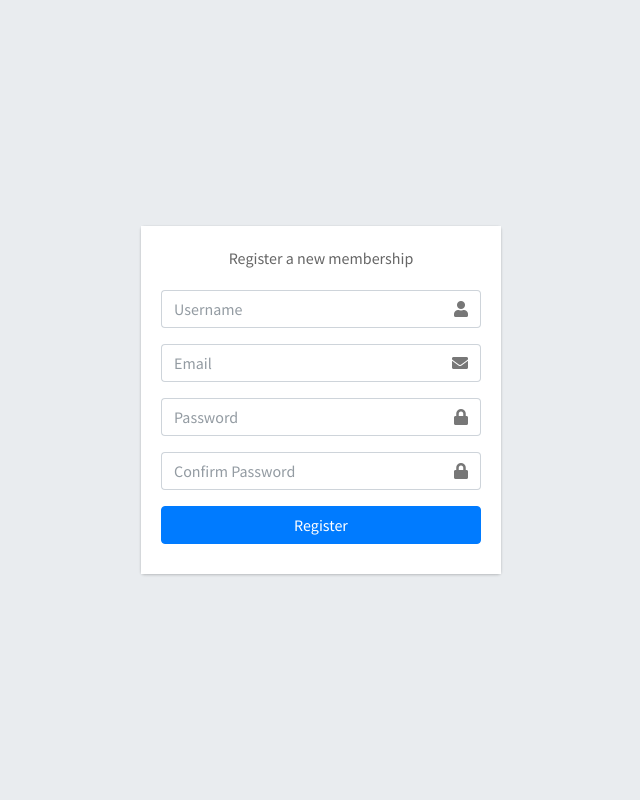
After one commit to funanzaa/ProjectWebExport11667, a Flask app: page /register in a window 1280 px wide. The commit adds this page. Shown: the whole page, without its empty margins (319-959 px from the left). Run offline with Flask 2, Linux system fonts and the light colour scheme; some libraries are stand-ins or nearby versions.

Commit message:
test form login , add alert

```diff
--- a/flaskApp/__init__.py
+++ b/flaskApp/__init__.py
@@ -1,11 +1,17 @@
 from flask import Flask
 from flask_sqlalchemy import SQLAlchemy
+from flask_bcrypt import Bcrypt
+# from flask_login import LoginManager
+
 
 app = Flask(__name__)
 app.config['SECRET_KEY'] = '5791628bb0b13ce0c676dfde280ba245'
 app.config['SQLALCHEMY_DATABASE_URI'] = 'postgresql://postgres:postgres@localhost/imed_db'
 
 db = SQLAlchemy(app)
+bcrypt = Bcrypt(app)
+# login_manager = LoginManager(app)
+
 
 
 from flaskApp import routes
--- a/flaskApp/forms.py
+++ b/flaskApp/forms.py
@@ -4,9 +4,18 @@ from wtforms.validators import DataRequired, Length, Email, EqualTo
 
 
 
+class RegistrationForm(FlaskForm):
+    username = StringField('Username:', validators=[DataRequired(), Length(min=2, max=20)], render_kw={"placeholder": "Username"})
+    email = StringField('Email:',
+                        validators=[DataRequired(), Email()], render_kw={"placeholder": "Email"})
+    password = PasswordField('Password', validators=[DataRequired()], render_kw={"placeholder": "Password"})
+    confirm_password = PasswordField('Confirm Password',
+                                     validators=[DataRequired(), EqualTo('password')], render_kw={"placeholder": "Confirm Password"})
+    submit = SubmitField('Register')
+
+
 class LoginForm(FlaskForm):
-    username = StringField('Username',
-                           validators=[DataRequired(), Length(min=2, max=20)],render_kw={"placeholder": "username"})
-    password = PasswordField('Password',
-                            validators=[DataRequired()],render_kw={"placeholder": "password"})
+    username = StringField('Username', validators=[DataRequired()], render_kw= {"placeholder": "Username"})
+    password = PasswordField('Password', validators=[DataRequired()] , render_kw= {"placeholder": "Password"})
+    remember = BooleanField('Remember Me')
     submit = SubmitField('Login')
--- a/flaskApp/routes.py
+++ b/flaskApp/routes.py
@@ -1,7 +1,6 @@
 from flask import render_template, url_for, flash, redirect, request, abort, jsonify, make_response
-from flaskApp.forms import  LoginForm
-from flaskApp import app
-from flaskApp.models import Student
+from flaskApp.forms import  LoginForm, RegistrationForm
+from flaskApp import app, db, bcrypt
 from flaskApp.database import Database
 # import psycopg2
 # import psycopg2.extras
@@ -27,18 +26,26 @@ posts = [
 def home():
     return render_template('home.html',title='Home' , posts=posts)
 
-
 @app.route("/", methods=['GET', 'POST'])
 @app.route("/login", methods=['GET', 'POST'])
 def login():
     form = LoginForm()
     if form.validate_on_submit():
         if form.username.data == 'admin' and form.password.data == 'demo':
-            # flash('You have been logged in!', 'success')
+            flash('You have been logged in!', 'success')
             return redirect(url_for('home'))
         else:
-            pass
+            flash('Login Unsuccessful. Please check username and password', 'danger')
     return render_template('login.html', title='Login', form=form)
+
+
+@app.route("/register", methods=['GET', 'POST'])
+def register():
+    form = RegistrationForm()
+    if form.validate_on_submit():
+        flash(f'Account created for {form.username.data}!','success')
+        return redirect(url_for('home'))
+    return render_template('register.html', title='Register', form= form)
 
 # HighCost
 @app.route("/highCost" , methods=['GET', 'POST'])
--- /dev/null
+++ b/flaskApp/templates/register.html
@@ -0,0 +1,118 @@
+<!DOCTYPE html>
+<html>
+<head>
+  <meta charset="utf-8">
+  <meta http-equiv="X-UA-Compatible" content="IE=edge">
+  <title>Export16File  | Log in</title>
+  <!-- Tell the browser to be responsive to screen width -->
+  <meta name="viewport" content="width=device-width, initial-scale=1">
+
+  <!-- Font Awesome -->
+  <link rel="stylesheet" href="{{ url_for('static', filename='plugins/fontawesome-free/css/all.min.css') }}">
+  <!-- Ionicons -->
+  <link rel="stylesheet" href="https://code.ionicframework.com/ionicons/2.0.1/css/ionicons.min.css">
+  <!-- icheck bootstrap -->
+  <link rel="stylesheet" href="{{ url_for('static', filename='plugins/icheck-bootstrap/icheck-bootstrap.min.css') }}">
+  <!-- Theme style -->
+  <link rel="stylesheet" href="{{ url_for('static', filename='dist/css/adminlte.min.css') }}">
+  <!-- Google Font: Source Sans Pro -->
+  <link href="https://fonts.googleapis.com/css?family=Source+Sans+Pro:300,400,400i,700" rel="stylesheet">
+</head>
+<body class="hold-transition login-page">
+<div class="login-box">
+  <!-- <div class="login-logo">
+    <b>Staff</b>Login</a>
+  </div> -->
+  <!-- /.login-logo -->
+  <div class="card">
+    <div class="card-body register-card-body">
+      <p class="login-box-msg">Register a new membership</p>
+
+      <form action="" method="POST">
+        {{ form.hidden_tag() }}
+        <div class="input-group mb-3">
+
+          {% if form.username.errors %}
+              {{ form.username(class="form-control is-invalid") }}
+              {% for error in form.username.errors %}
+                <span id="exampleInputEmail1-error" class="error invalid-feedback">{{ error }}</span>
+              {% endfor %}
+          {% else %}
+              {{ form.username(class="form-control") }}
+          {% endif %}
+
+          <div class="input-group-append">
+            <div class="input-group-text">
+              <span class="fas fa-user"></span>
+            </div>
+          </div>
+        </div>
+        <div class="input-group mb-3">
+          {% if form.email.errors %}
+              {{ form.email(class="form-control is-invalid") }}
+              {% for error in form.email.errors %}
+                  <span class="invalid-feedback">{{ error }} </span>
+              {% endfor %}
+          {% else %}
+               {{ form.email(class="form-control") }}
+          {% endif %}
+
+          <div class="input-group-append">
+            <div class="input-group-text">
+              <span class="fas fa-envelope"></span>
+            </div>
+          </div>
+        </div>
+        <div class="input-group mb-3">
+
+          {% if form.password.errors %}
+          {{ form.password(class="form-control is-invalid") }}
+          {% for error in form.password.errors %}
+              <span class="invalid-feedback">{{ error }} </span>
+          {% endfor %}
+          {% else %}
+              {{ form.password(class="form-control") }}
+          {% endif %}
+
+          <div class="input-group-append">
+            <div class="input-group-text">
+              <span class="fas fa-lock"></span>
+            </div>
+          </div>
+        </div>
+        <div class="input-group mb-3">
+
+          {% if form.confirm_password.errors %}
+          {{ form.confirm_password(class="form-control is-invalid") }}
+          {% for error in form.confirm_password.errors %}
+              <span class="invalid-feedback">{{ error }} </span>
+          {% endfor %}
+          {% else %}
+              {{ form.confirm_password(class="form-control") }}
+          {% endif %}
+
+          <div class="input-group-append">
+            <div class="input-group-text">
+              <span class="fas fa-lock"></span>
+            </div>
+          </div>
+        </div>
+        <div class="social-auth-links text-center">
+          {{ form.submit(class="btn btn-primary btn-block") }}
+        </div>
+      </form>
+    </div>
+    <!-- /.form-box -->
+  </div>
+</div>
+<!-- /.login-box -->
+
+<!-- jQuery -->
+<script src="{{ url_for('static', filename='plugins/jquery/jquery.min.js') }}"></script>
+<!-- Bootstrap 4 -->
+<script src="{{ url_for('static', filename='plugins/bootstrap/js/bootstrap.bundle.min.js') }}"></script>
+<!-- AdminLTE App -->
+<script src="{{ url_for('static', filename='dist/js/adminlte.min.js') }}"></script>
+
+</body>
+</html>
```
Also changed, not shown: flaskApp/models.py (+20 -13 lines), flaskApp/routes copy.py (deleted, +0 -62 lines), flaskApp/templates/home.html (+14 -0 lines), flaskApp/templates/login.html (+11 -12 lines).
